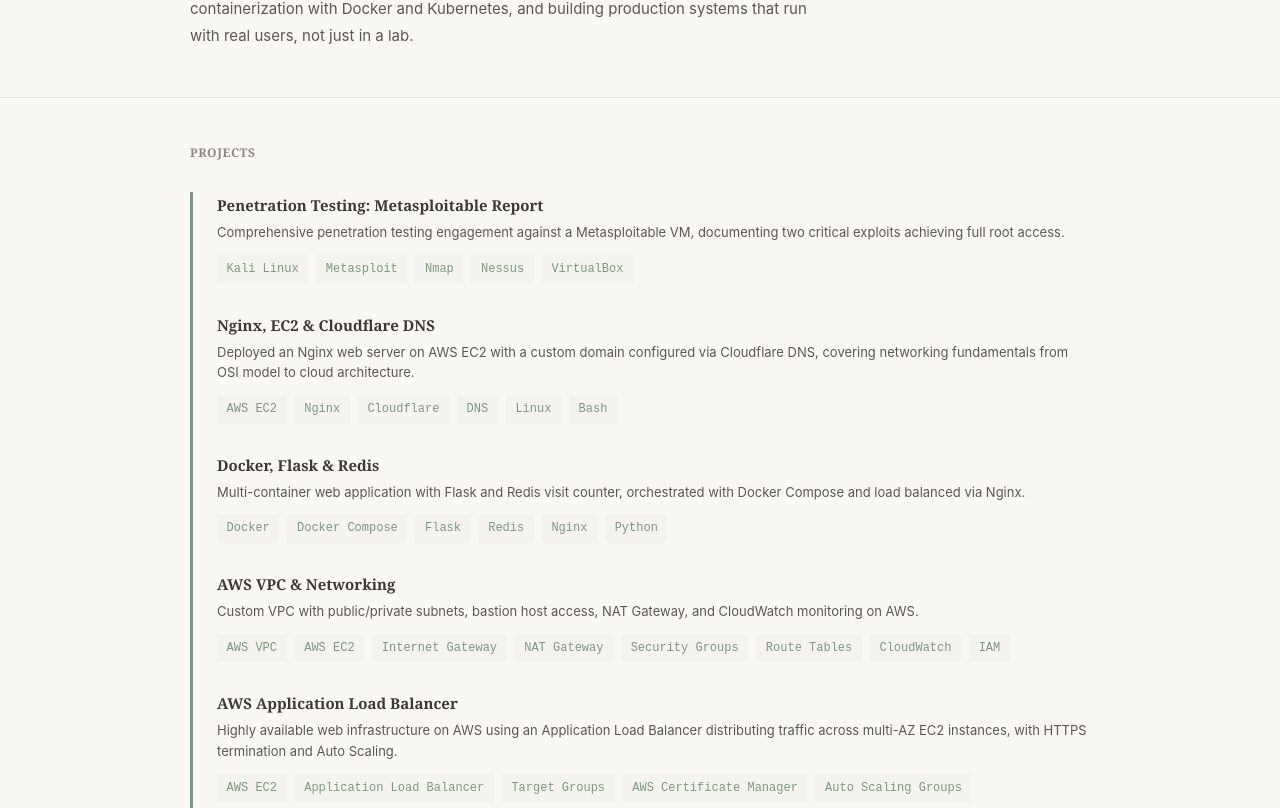
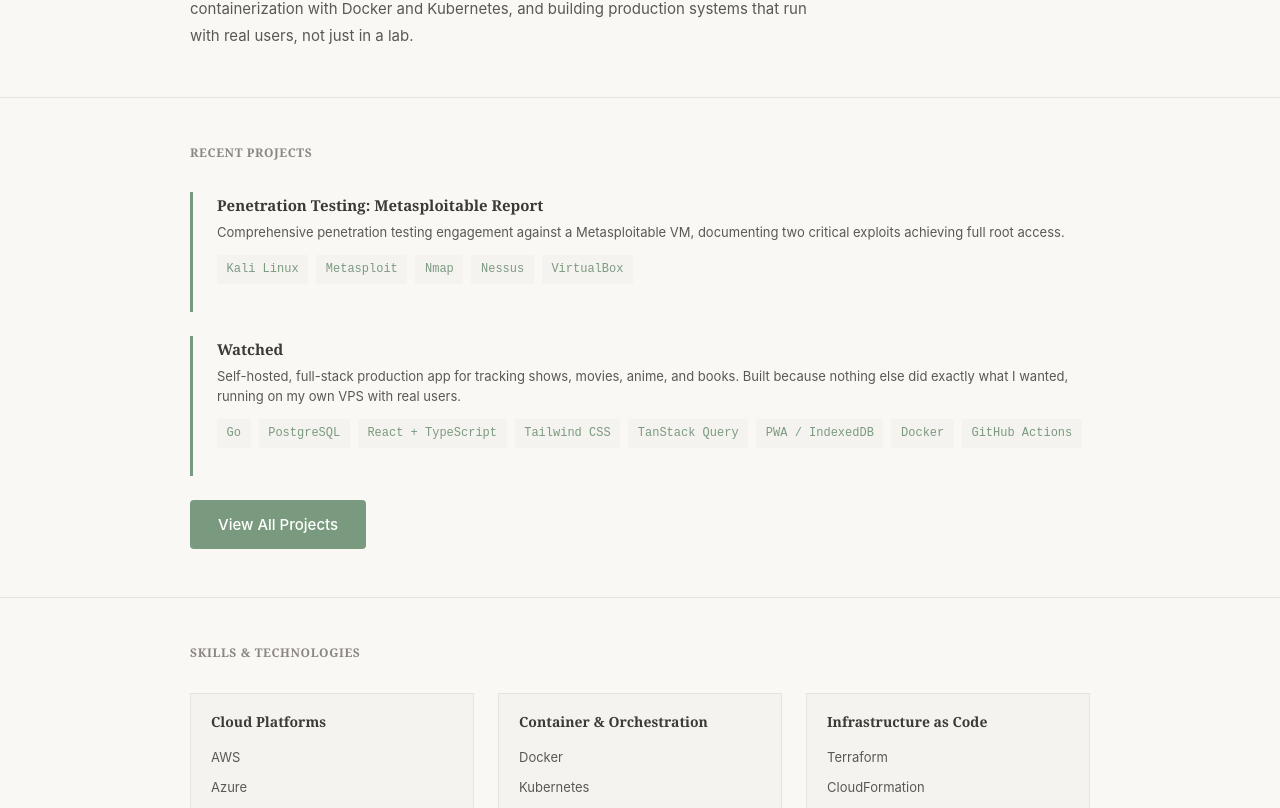
Before and after one commit to ei-sei/ei-sei.github.io, a React (Vite) app: page /#/ in a window 1280 px wide. Shown: the part 772-1580 px from the top of the page. Built offline with nearby package versions, Linux system fonts and the light colour scheme.

Commit message:
feat: limit homepage to featured projects with View All CTA

```diff
--- a/src/controllers/projectController.js
+++ b/src/controllers/projectController.js
@@ -8,6 +8,11 @@
   // Get all projects
   getProjects: () => {
     return projectsData;
+  },
+
+  // Get featured projects for homepage
+  getFeaturedProjects: () => {
+    return projectsData.filter((project) => project.featured);
   },
 
   // Get single project by ID
--- a/src/models/projectsData.js
+++ b/src/models/projectsData.js
@@ -2,6 +2,7 @@
 export const projectsData = [
   {
     id: 3,
+    featured: true,
     title: "Penetration Testing: Metasploitable Report",
     shortDescription:
       "Comprehensive penetration testing engagement against a Metasploitable VM, documenting two critical exploits achieving full root access.",
@@ -264,6 +265,7 @@
   },
   {
     id: 11,
+    featured: true,
     title: "Watched",
     shortDescription:
       "Self-hosted, full-stack production app for tracking shows, movies, anime, and books. Built because nothing else did exactly what I wanted, running on my own VPS with real users.",
--- a/src/views/pages/HomePage.jsx
+++ b/src/views/pages/HomePage.jsx
@@ -1,5 +1,6 @@
 // Sheikh Khaled Ahmed (ei-sei) — All rights reserved
 import { useMemo } from "react";
+import { Link } from "react-router-dom";
 import Layout from "../components/Layout";
 import Hero from "../components/Hero";
 import About from "../components/About";
@@ -10,7 +11,10 @@
 import styles from "./HomePage.module.css";
 
 export default function HomePage() {
-  const projects = useMemo(() => projectController.getProjects(), []);
+  const projects = useMemo(
+    () => projectController.getFeaturedProjects(),
+    []
+  );
 
   return (
     <Layout>
@@ -19,13 +23,17 @@
 
       <section id="projects" className={styles.projects}>
         <div className={styles.container}>
-          <h2 className={styles.heading}>Projects</h2>
+          <h2 className={styles.heading}>Recent Projects</h2>
 
           <div className={styles.list}>
             {projects.map((project) => (
               <ProjectCard key={project.id} project={project} />
             ))}
           </div>
+
+          <Link to="/projects" className={styles.viewAllBtn}>
+            View All Projects
+          </Link>
         </div>
       </section>
 
--- a/src/views/pages/HomePage.module.css
+++ b/src/views/pages/HomePage.module.css
@@ -17,3 +17,28 @@
   display: flex;
   flex-direction: column;
 }
+
+.list > a {
+  margin-bottom: 1.5rem;
+}
+
+.list > a:last-child {
+  margin-bottom: 0;
+}
+
+.viewAllBtn {
+  display: inline-block;
+  margin-top: var(--spacing-lg);
+  padding: 0.75rem 1.75rem;
+  background: var(--color-accent);
+  color: #fff;
+  font-weight: 500;
+  font-size: 0.9375rem;
+  border-radius: var(--border-radius-btn);
+  text-decoration: none;
+}
+
+.viewAllBtn:hover {
+  background: var(--color-accent-dark);
+  text-decoration: none;
+}
```
